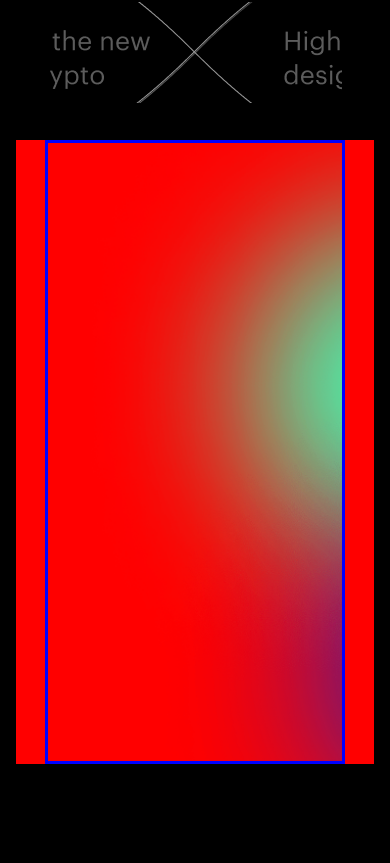
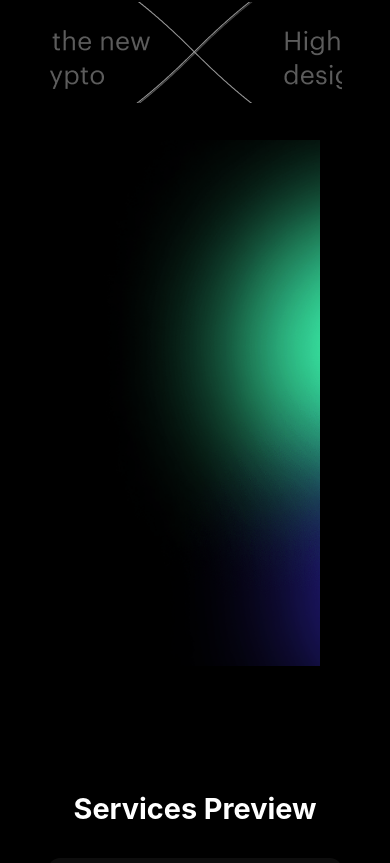
Before and after one commit to SahlMjt-droid/DigiEagle, a React (Vite) app: page / in a window 390 px wide. Shown: the part 2421-3284 px from the top of the page. Built offline with nearby package versions, Linux system fonts and the light colour scheme.

Commit message:
Fix mobile image display issues - infinity loop and process images

```diff
--- a/src/pages/About.css
+++ b/src/pages/About.css
@@ -1250,7 +1250,6 @@
     position: static !important;
     display: block !important;
     text-align: center !important;
-    background: orange !important; /* DEBUG - should show orange background */
   }
 
   .home-container .process-section .process-image img {
@@ -1261,6 +1260,6 @@
     position: static !important;
     display: block !important;
     padding: 0 !important;
-    border: 3px solid purple !important; /* DEBUG - should show purple border */
+    min-height: 200px !important; /* Make it bigger */
   }
 }
--- a/src/pages/Home.css
+++ b/src/pages/Home.css
@@ -1963,17 +1963,15 @@
     position: static !important;
     width: 100% !important;
     display: block !important;
-    background: red !important; /* DEBUG - should show red background */
   }
 
   .home-container .web3-studio-section .infinity-picture img {
     width: 100% !important;
-    max-width: 300px !important;
+    max-width: 250px !important; /* Even smaller to fit mobile */
     height: auto !important;
     margin: 0 auto !important;
     position: static !important;
     display: block !important;
-    border: 3px solid blue !important; /* DEBUG - should show blue border */
   }
 
   .home-container .process-section .process-image {
@@ -1982,7 +1980,6 @@
     position: static !important;
     display: block !important;
     text-align: center !important;
-    background: green !important; /* DEBUG - should show green background */
   }
 
   .home-container .process-section .process-image img {
@@ -1993,6 +1990,6 @@
     position: static !important;
     display: block !important;
     padding: 0 !important;
-    border: 3px solid yellow !important; /* DEBUG - should show yellow border */
-  }
-}
+    min-height: 200px !important; /* Make it bigger */
+  }
+}
```
